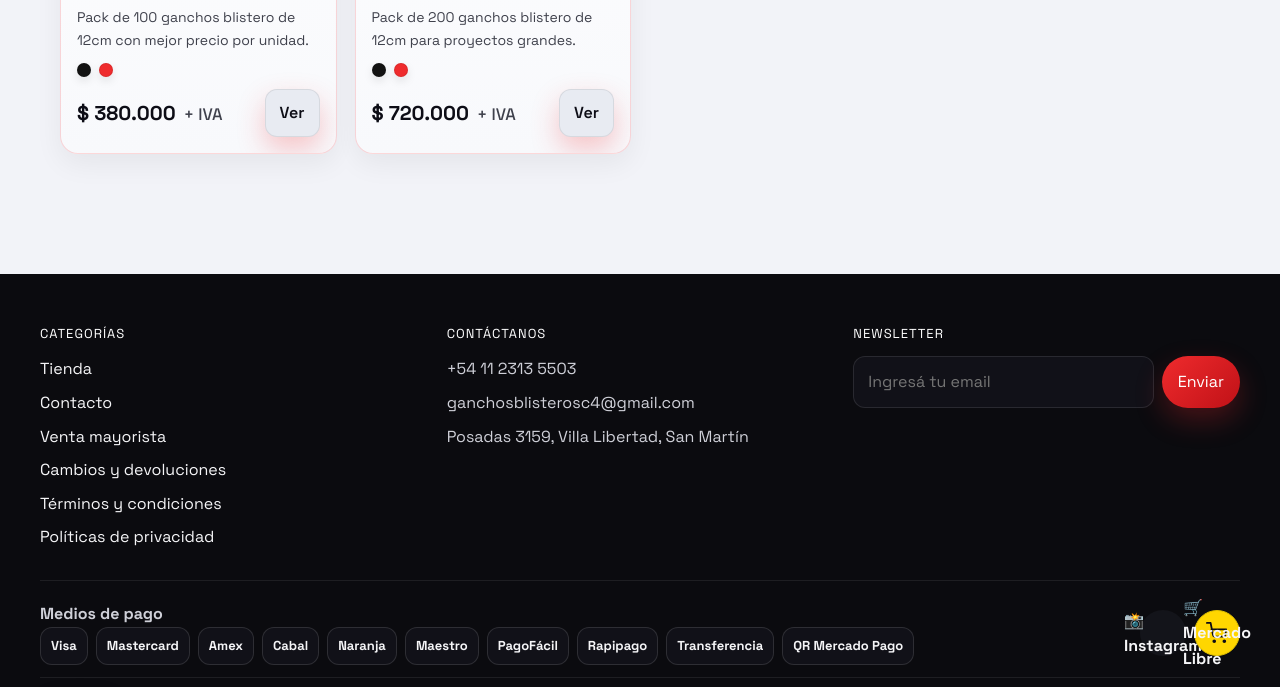
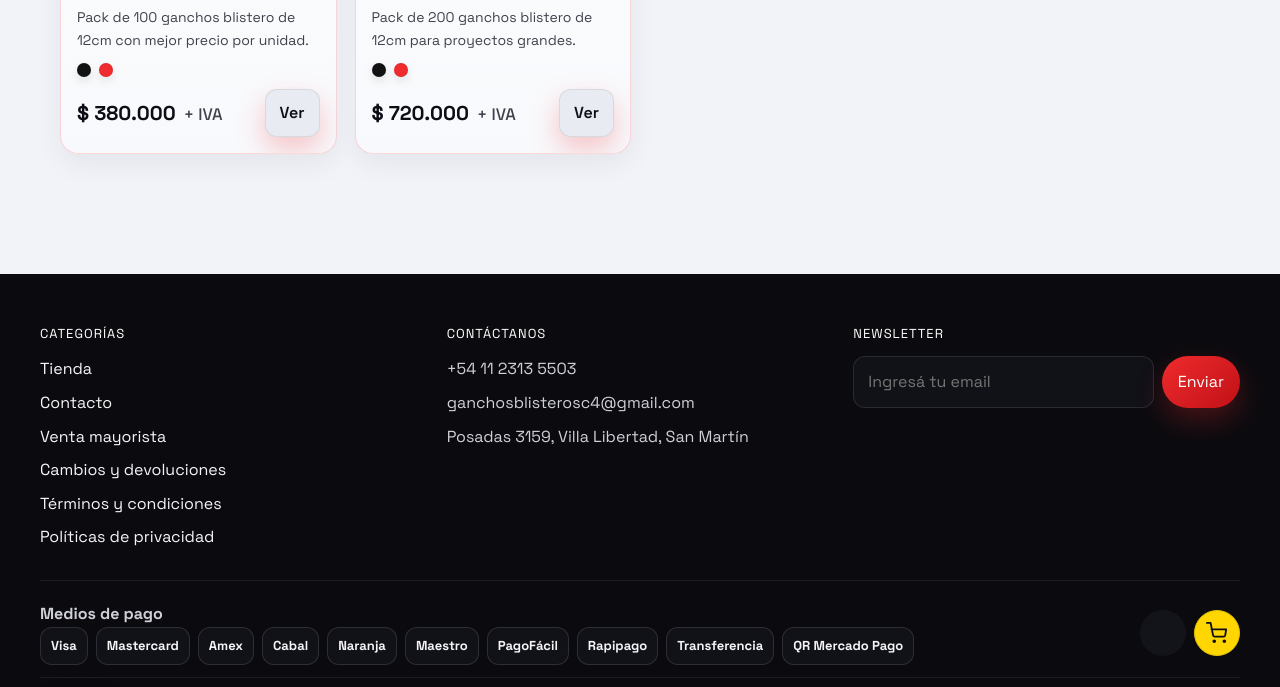
Before and after one commit to TouceArg/Ganchos-Blistero, a plain HTML site: page catalogo.html in a window 1280 px wide. Shown: the part 2730-3417 px from the top of the page. Drawn offline with Linux system fonts and the light colour scheme; no server answers.

Commit message:
fix: hide footer social text to avoid overlap

```diff
--- a/styles.css
+++ b/styles.css
@@ -1523,6 +1523,9 @@ iframe {
     background: #13141a;
     color: #f5f5f7;
     font-weight: 700;
+    font-size: 0;
+    line-height: 1;
+    overflow: hidden;
     box-shadow: none;
     transition: transform 140ms ease, box-shadow 140ms ease, border-color 140ms ease, background 140ms ease;
 }
```
